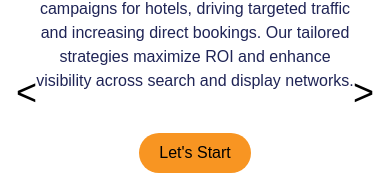
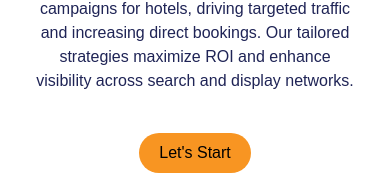
Before and after one commit to Micro-Thinks/micro-thinks, a Next.js app: page /Hero in a window 390 px wide. Shown: the part 441-616 px from the top of the page. Built offline with nearby package versions, Linux system fonts and the light colour scheme; a web font is replaced by a local one.

Commit message:
removed the arrow buttons from mobile view

```diff
--- a/app/Hero/page.jsx
+++ b/app/Hero/page.jsx
@@ -160,16 +160,6 @@ const Hero = () => {
           Custom Web Design
         </button>
       </div>
-
-      {/* Arrows for mobile view */}
-      <div className="lg:hidden absolute top-56 inset-0 flex justify-between items-center px-4">
-        <button onClick={handlePrev} className="text-black text-4xl">
-          &lt;
-        </button>
-        <button onClick={handleNext} className="text-black text-4xl">
-          &gt;
-        </button>
-      </div>
     </div>
   );
 };
```
